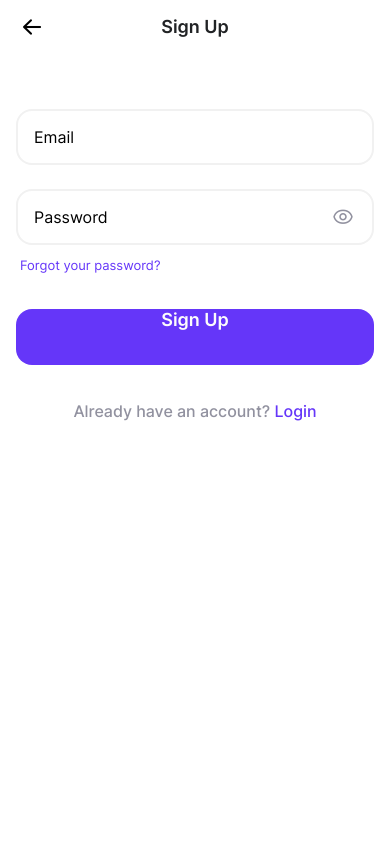
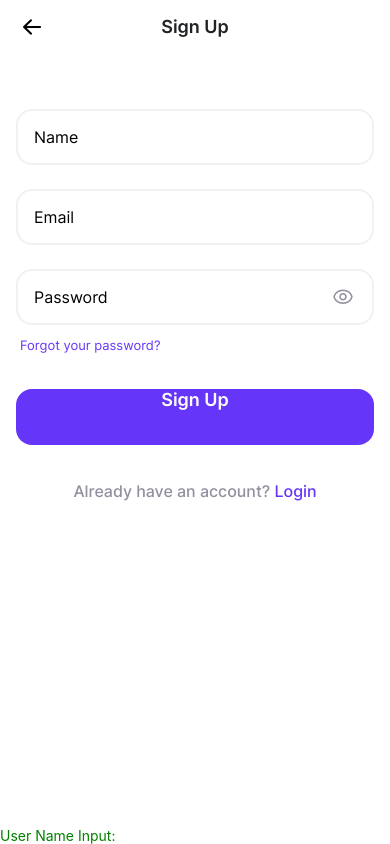
Before and after one commit to techstartucalgary/EasyMeal, a React Native app: screen / in a window 390 px wide. Built offline with nearby package versions, Linux system fonts and the light colour scheme.

Commit message:
Add name input and Context testing

```diff
--- a/components/SignUpPage.tsx
+++ b/components/SignUpPage.tsx
@@ -1,4 +1,4 @@
-import React, { useState } from "react";
+import React, { useState, useContext } from "react";
 import {
   StyleSheet,
   Text,
@@ -13,8 +13,12 @@ import {
 import { useFonts } from "expo-font";
 import AntDesign from "@expo/vector-icons/AntDesign";
 
+import { UserDataContext } from "../contexts/UserDataContext";
+
 function SignUpPage() {
   const [hidePassword, setHidePassword] = useState(true);
+  const [nameInput, setNameInput] = useState("");
+  const { name, setName } = useContext(UserDataContext);
 
   const [fontsLoaded] = useFonts({
     "Inter-SemiBold": require("../assets/fonts/Inter-SemiBold.ttf"),
@@ -31,23 +35,28 @@ function SignUpPage() {
   }
 
   return (
-    <SafeAreaView style={styles.loginContainer}>
-      <View style={styles.loginHeader}>
+    <SafeAreaView style={styles.signupContainer}>
+      <View style={styles.signupHeader}>
         <AntDesign
           name="arrowleft"
           size={24}
           color="black"
           style={styles.backButton}
         />
-        <Text style={styles.loginText}>Sign Up</Text>
+        <Text style={styles.signupText}>Sign Up</Text>
       </View>
       <TextInput
-        style={[styles.loginInput, styles.emailInput]}
+        style={[styles.signupInput]}
+        placeholder="Name"
+        onChangeText={setNameInput}
+      />
+      <TextInput
+        style={[styles.signupInput, styles.emailInput]}
         placeholder="Email"
       />
       <View style={styles.passwordContainer}>
         <TextInput
-          style={[styles.loginInput, styles.passwordInput]}
+          style={[styles.signupInput, styles.passwordInput]}
           placeholder="Password"
           secureTextEntry={hidePassword}
         />
@@ -61,11 +70,19 @@ function SignUpPage() {
       </View>
 
       <Text style={styles.forgotPassword}>Forgot your password?</Text>
-      <Text style={styles.loginButton}>Sign Up</Text>
-      <View style={styles.signupTextContainer}>
-        <Text style={styles.signupText}>Already have an account?</Text>
-        <Text style={[styles.signupText, styles.signupButton]}> Login</Text>
+      <Text
+        style={styles.signupButton}
+        onPress={() => {
+          setName(nameInput);
+        }}
+      >
+        Sign Up
+      </Text>
+      <View style={styles.loginTextContainer}>
+        <Text style={styles.loginText}>Already have an account?</Text>
+        <Text style={[styles.loginText, styles.loginButton]}> Login</Text>
       </View>
+      <Text style={{ color: "green" }}>{`User Name Input: ${name}`}</Text>
     </SafeAreaView>
   );
 }
@@ -78,7 +95,7 @@ const styles = StyleSheet.create({
     left: 20,
   },
   emailInput: {
-    marginTop: 56,
+    marginTop: 24,
   },
   forgotPassword: {
     color: "#6536F9",
@@ -91,11 +108,36 @@ const styles = StyleSheet.create({
     position: "absolute",
     right: 20,
   },
-  loginContainer: {
+  loginButton: {
+    color: "#6536F9",
+  },
+  loginText: {
+    fontFamily: "Inter-Medium",
+    fontSize: 16,
+    color: "#91919F",
+  },
+  loginTextContainer: {
+    flex: 1,
+    flexDirection: "row",
+    justifyContent: "center",
+    marginTop: 36,
+  },
+  passwordContainer: {
+    marginTop: 24,
+    marginRight: 16,
+    flexDirection: "row",
+    alignItems: "center",
+  },
+  passwordInput: {
+    flex: 1,
+    marginTop: 0,
+    marginRight: 0,
+  },
+  signupContainer: {
     flex: 1,
     backgroundColor: "#fff",
   },
-  loginButton: {
+  signupButton: {
     fontFamily: "Inter-SemiBold",
     fontSize: 18,
     textAlign: "center",
@@ -108,7 +150,7 @@ const styles = StyleSheet.create({
     marginRight: 16,
     marginTop: 36,
   },
-  loginHeader: {
+  signupHeader: {
     flexDirection: "row",
     alignItems: "center",
     justifyContent: "center",
@@ -117,7 +159,7 @@ const styles = StyleSheet.create({
     paddingTop: 16,
     paddingBottom: 16,
   },
-  loginInput: {
+  signupInput: {
     backgroundColor: "#fff",
     borderColor: "#f1f1f1",
     borderWidth: 2,
@@ -126,39 +168,15 @@ const styles = StyleSheet.create({
 
     marginLeft: 16,
     marginRight: 16,
+    marginTop: 56,
     paddingLeft: 16,
     fontFamily: "Inter-Regular",
     fontSize: 16,
     textAlignVertical: "center",
   },
-  loginText: {
+  signupText: {
     fontFamily: "Inter-SemiBold",
     fontSize: 18,
     color: "#212325",
   },
-  passwordContainer: {
-    marginTop: 24,
-    marginRight: 16,
-    flexDirection: "row",
-    alignItems: "center",
-  },
-  passwordInput: {
-    flex: 1,
-    marginTop: 0,
-    marginRight: 0,
-  },
-  signupButton: {
-    color: "#6536F9",
-  },
-  signupText: {
-    fontFamily: "Inter-Medium",
-    fontSize: 16,
-    color: "#91919F",
-  },
-  signupTextContainer: {
-    flex: 1,
-    flexDirection: "row",
-    justifyContent: "center",
-    marginTop: 36,
-  },
 });
```
